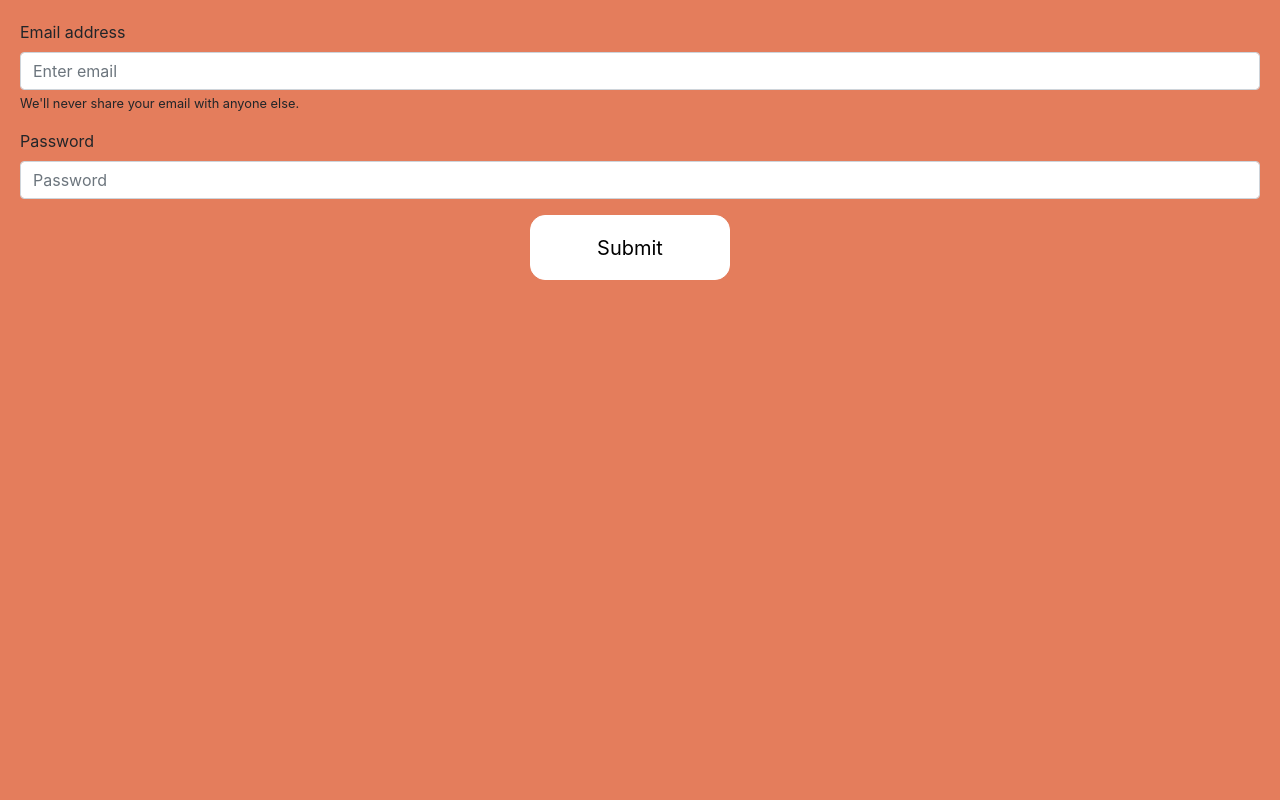
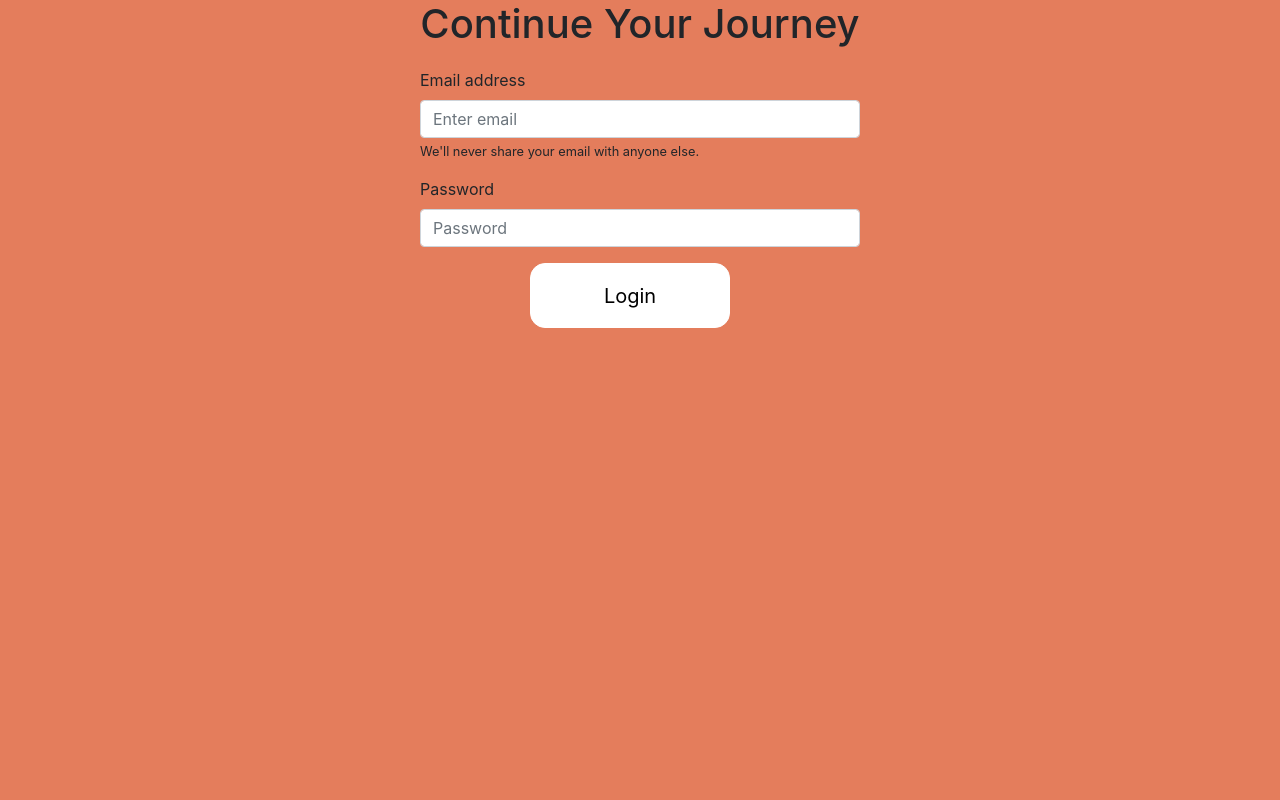
Before and after one commit to delaware19/team-13, a React (Create React App) app in the folder wethepeople/: page /signin in a window 1280 px wide. Shown: the top 800 px of the page. Built offline with nearby package versions, Linux system fonts and the light colour scheme.

Commit message:
fixed sign in to make it more appealing

```diff
--- a/wethepeople/src/pages/SignIn/SignIn.js
+++ b/wethepeople/src/pages/SignIn/SignIn.js
@@ -47,10 +47,11 @@ padding-bottom: 600px;
 export class SignIn extends Component {
     render() {
         return (
-
+            <>
+                <h1 style={{ backgroundColor: "#E47D5C", textAlign: "center", marginBottom: "0px" }}>Continue Your Journey</h1>
                 <StyledContainer>
                     <Form>
-                    <Form.Group controlId="formBasicEmail">
+                        <Form.Group style = {{paddingLeft: "400px", paddingRight: "400px"}} controlId="formBasicEmail">
                             <Form.Label>Email address</Form.Label>
                             <Form.Control type="email" placeholder="Enter email" />
                             <Form.Text>
@@ -58,20 +59,20 @@ export class SignIn extends Component {
                         </Form.Text>
                         </Form.Group>
 
-                    <Form.Group controlId="formBasicPassword">
+                        <Form.Group style = {{paddingLeft: "400px", paddingRight: "400px"}} controlId="formBasicPassword">
                             <Form.Label>Password</Form.Label>
                             <Form.Control type="password" placeholder="Password" />
                         </Form.Group>
                         <Align>
                             <Link to='/InterActiveRoadMap'>
-
                                 <StyledButton variant="primary" type="submit">
-                                Submit
+                                    Login
                         </StyledButton>
                             </Link>
                         </Align>
                     </Form>
                 </StyledContainer>
+            </>
             /*
             <Form>
                 <FormWrapper id = "form_wrapper">
--- a/wethepeople/src/pages/SignUp/SignUp.js
+++ b/wethepeople/src/pages/SignUp/SignUp.js
@@ -43,7 +43,6 @@ export class SignUp extends Component {
     return(
     <>
         <h1 style = {{backgroundColor:  "#E47D5C", textAlign: "center", marginBottom: "0px"}}>Your Journey Starts Here</h1>
-
       <StyledContainer>
         <Form>
           <Form.Group controlId="nameAndContact">
```
Lines whose indentation alone changed are shown as unchanged.
